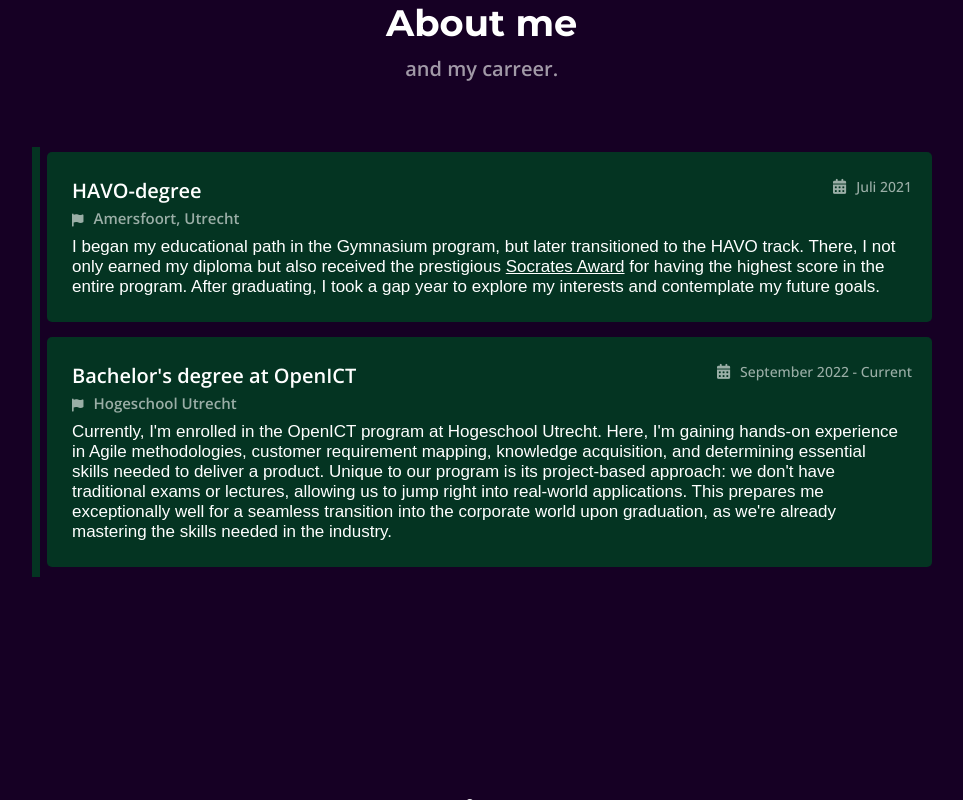
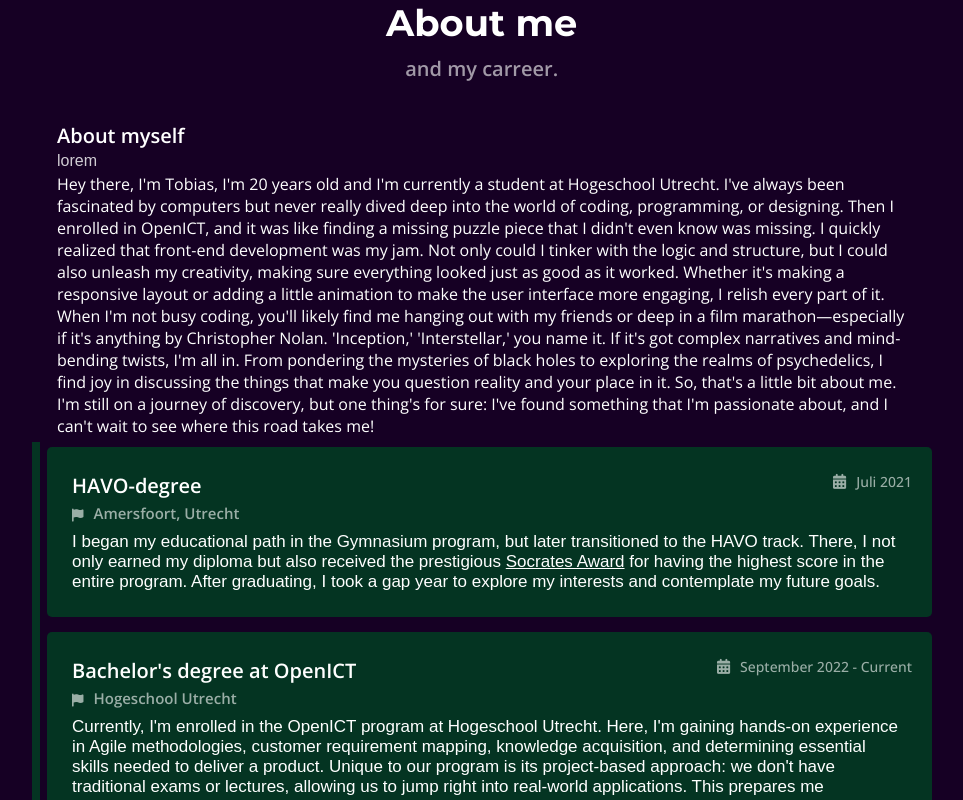
Before and after one commit to tobiasvdorp/react-portfoliowebsite, a React (Create React App) app in the folder react-portfolio/: page / in a window 1280 px wide. Shown: the part 1000-1800 px from the top of the page, without its empty margins (158-1121 px from the left). Built offline with nearby package versions, Linux system fonts and the light colour scheme; a web font is replaced by a local one.

Commit message:
aboutme update

```diff
--- a/react-portfolio/src/components/css/aboutme.css
+++ b/react-portfolio/src/components/css/aboutme.css
@@ -98,3 +98,19 @@ body {
   text-decoration: underline;
   font-weight: 500;
 }
+
+.aboutmyself {
+  display: flex;
+  flex-direction: column;
+  align-items: start;
+  max-width: 850px;
+}
+
+.aboutmyself p {
+  font-size: 16px;
+  line-height: 1.5em;
+  font-weight: 400;
+  opacity: 0.8;
+  margin: 0;
+  padding: 0;
+}
--- a/react-portfolio/src/components/js/Aboutme.js
+++ b/react-portfolio/src/components/js/Aboutme.js
@@ -12,6 +12,30 @@ function Aboutme() {
         <div className="sectiontitle animate__animated animate__backInUp">
           <h2 className="title2">About me</h2>
           <h3 className="readmore">and my carreer.</h3>
+        </div>
+        <div className="aboutmyself">
+          <h3 className="myself">About myself</h3>
+          <p className="aboutme">lorem</p>
+          Hey there, I'm Tobias, I'm 20 years old and I'm currently a student at
+          Hogeschool Utrecht. I've always been fascinated by computers but never
+          really dived deep into the world of coding, programming, or designing.
+          Then I enrolled in OpenICT, and it was like finding a missing puzzle
+          piece that I didn't even know was missing. I quickly realized that
+          front-end development was my jam. Not only could I tinker with the
+          logic and structure, but I could also unleash my creativity, making
+          sure everything looked just as good as it worked. Whether it's making
+          a responsive layout or adding a little animation to make the user
+          interface more engaging, I relish every part of it. When I'm not busy
+          coding, you'll likely find me hanging out with my friends or deep in a
+          film marathon—especially if it's anything by Christopher Nolan.
+          'Inception,' 'Interstellar,' you name it. If it's got complex
+          narratives and mind-bending twists, I'm all in. From pondering the
+          mysteries of black holes to exploring the realms of psychedelics, I
+          find joy in discussing the things that make you question reality and
+          your place in it. So, that's a little bit about me. I'm still on a
+          journey of discovery, but one thing's for sure: I've found something
+          that I'm passionate about, and I can't wait to see where this road
+          takes me!
         </div>
         <ul className="cbp_tmtimeline animate__animated animate__backInLeft">
           <AboutmeCard
--- a/react-portfolio/src/index.css
+++ b/react-portfolio/src/index.css
@@ -106,6 +106,6 @@ h2 {
 }
 .readmore {
   text-align: center;
-  margin-bottom: 60px;
+  margin-bottom: 40px;
   opacity: 0.6;
 }
```
